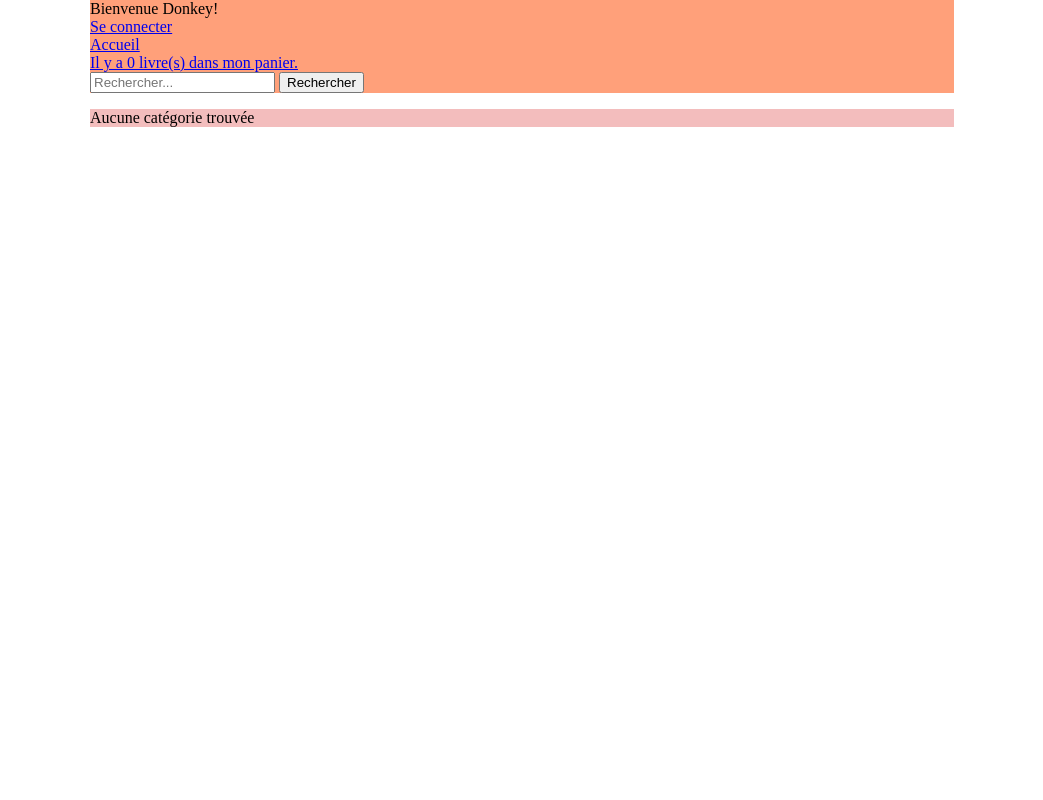
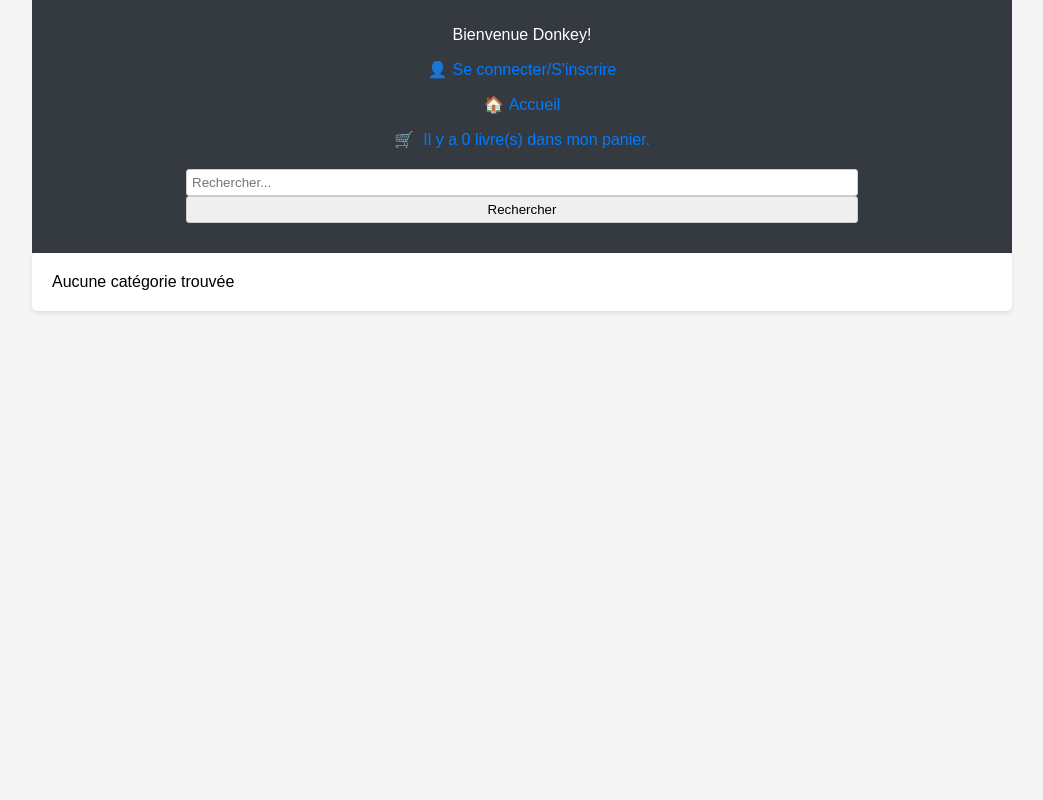
Before and after one commit to HidriSana/books_project, a PHP site: page /add.php in a window 1280 px wide. Shown: the whole page, without its empty margins (118-1161 px from the left). Run offline with PHP 8.4, Linux system fonts and the light colour scheme; data that the repository does not hold is empty.

Commit message:
Some CSS added

```diff
--- a/header.php
+++ b/header.php
@@ -8,15 +8,16 @@
 <body>
     <header>
         <p><?php echo 'Bienvenue' . ' ' . $donkey . '!'; ?></p>
-        <a href="login.php" title="Me connecter">
-            <p>Se connecter</p>
-        </a>
-        <a href="index.php" title="Accueil">
-            <p>Accueil</p>
-        </a>
-        <a href="cart.php" title="Voir mon panier">
-            <p><?php echo 'Il y a' . ' ' . $cart . ' ' . 'livre(s) dans mon panier.'; ?></p>
-        </a>
+        <p>
+            <a class="connect" href="login.php" title="Me connecter">Se connecter/S'inscrire</a>
+        </p>
+        <p>
+            <a class="home" href="index.php" title="Accueil">Accueil</a>
+        </p>
+        <p>
+            <a class="cart" href="cart.php" title="Voir mon panier">
+                <?php echo 'Il y a' . ' ' . $cart . ' ' . 'livre(s) dans mon panier.'; ?></a>
+        </p>
         <form action="index.php" method="get">
             <input type="text" name="query" placeholder="Rechercher...">
             <input type="submit" value="Rechercher">
--- a/style.css
+++ b/style.css
@@ -1,58 +1,84 @@
 body {
     margin: auto;
-    max-width: 1080px;
-    box-sizing: border-box;
+    font-family: Arial, sans-serif;
+    background-color: #f5f5f5;
+    max-width: 980px;
 }
 
 header {
-    background-color: lightsalmon;
-    width: 80%;
-    margin: auto;
+    background-color: #343a40;
+    color: #fff;
+    padding: 10px;
+    text-align: center;
 }
 
 main {
-    background-color: rgb(243, 189, 189);
-    width: 80%;
-    margin: auto;
+    background-color: #fff;
+    padding: 20px;
+    border-radius: 5px;
+    box-shadow: 0 2px 4px rgba(0, 0, 0, 0.1);
 }
 
-td a {
+a {
     text-decoration: none;
-    text-align: center;
-    color: brown;
-    background-color: white;
-    display: block;
-    font-size: 1.2rem;
+    color: #007bff;
 }
 
-p {
-    margin: 0;
+a:hover {
+    text-decoration: underline;
+}
+
+table {
+    border-collapse: collapse;
+    width: 100%;
+    margin: 20px 0;
+}
+
+th,
+td {
+    border: 1px solid #ddd;
+    padding: 8px;
+    text-align: left;
+}
+
+th {
+    background-color: #343a40;
+    color: #fff;
 }
 
 form {
     width: 100%;
+    margin: 20px 0;
 }
 
 form div {
     display: flex;
-    width: 80%;
     justify-content: space-between;
+    margin: 10px 0;
 }
 
-form div input {
-    width: 70%;
+form label {
+    font-weight: bold;
 }
 
-table {
-    border-collapse: collapse;
-    border: 1px solid black;
-    margin: auto;
-    width: 100%;
+form input {
+    width: 70%;
+    padding: 5px;
+    border: 1px solid #ccc;
+    border-radius: 3px;
 }
 
-th,
-td {
-    border: 1px solid black;
+button {
+    background-color: #007bff;
+    color: #fff;
+    border: none;
+    padding: 10px 20px;
+    border-radius: 3px;
+    cursor: pointer;
+}
+
+button:hover {
+    background-color: #0056b3;
 }
 
 .categories {
@@ -60,26 +86,23 @@ td {
     flex-direction: column;
 }
 
-.deletion {
-    border: 2px solid black;
-    z-index: 1000;
-    margin: auto;
-    width: 50vw;
-    height: 50vh;
-    position: fixed;
-    top: 50%;
-    left: 50%;
-    transform: translate(-50%, -50%);
-    animation: fadeOut 2s ease-in-out 2s forwards;
+.categories input {
+    margin-right: 0;
+    width: 10%;
 }
 
-@keyframes fadeOut {
-    0% {
-        opacity: 1;
-    }
+.home::before {
+    content: '\1F3E0';
+    margin-right: 5px;
+    display: inline-block;
+}
 
-    100% {
-        opacity: 0;
-        display: none;
-    }
+.connect::before {
+    content: '\1F464';
+    margin-right: 5px;
 }
+
+.cart::before {
+    content: '\1F6D2';
+    margin-right: 5px;
+}
```
Also changed, not shown: db.sql (+34 -7 lines), delete.php (+11 -10 lines), login.php (+11 -1 lines), register.php (added).
